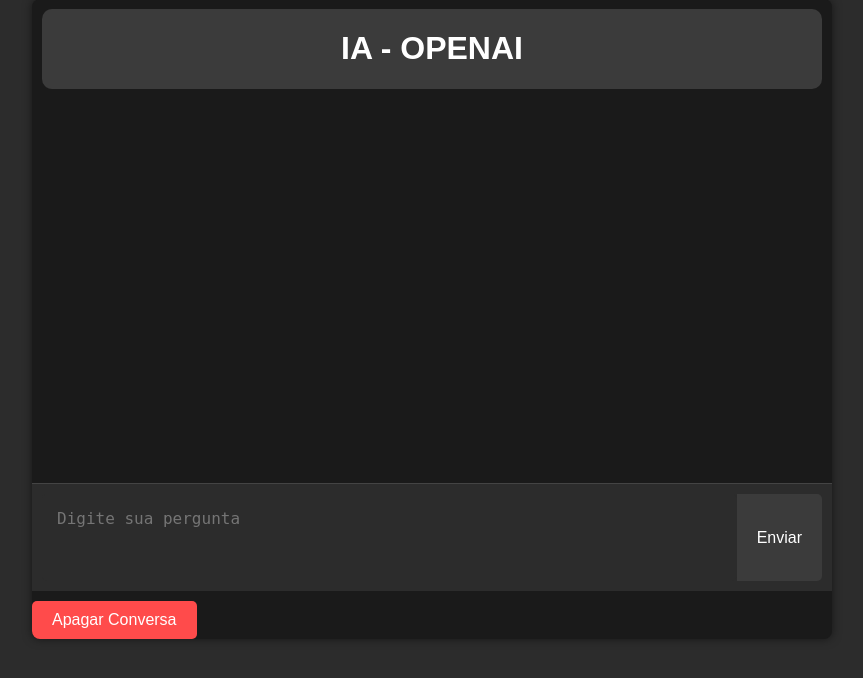
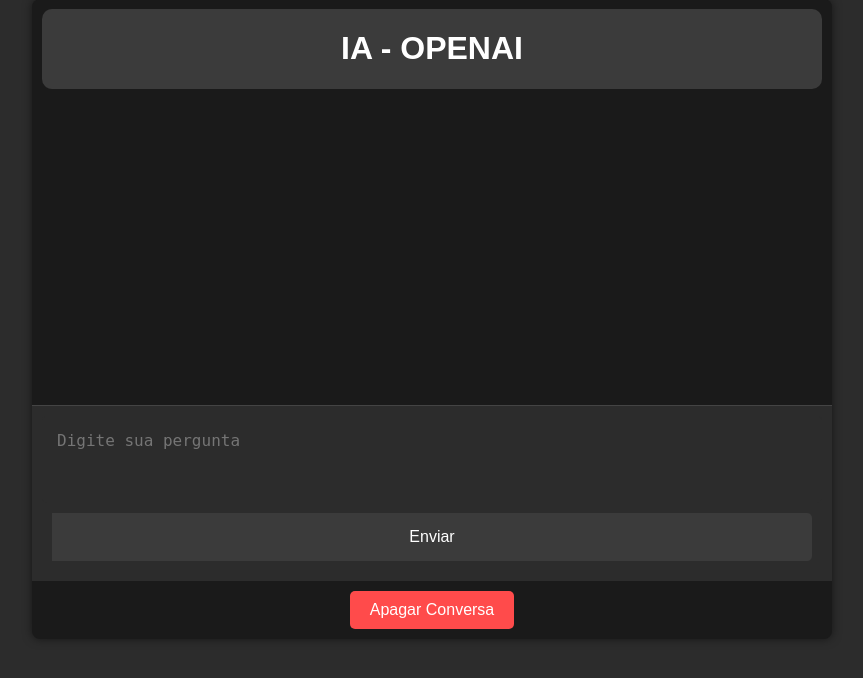
Before and after one commit to LucasS059/IA-OPENAI, a Flask app: page / in a window 1280 px wide. Shown: the part 81-759 px from the top of the page, without its empty margins (208-1071 px from the left). Run offline with Flask 3, Linux system fonts and the light colour scheme.

Commit message:
Carregamento da página, css no botão de de excluir conversa e

```diff
--- a/app.py
+++ b/app.py
@@ -27,7 +27,7 @@ def perguntar():
 
     historico.append({"role": "assistant", "content": resposta})
 
-    return render_template('index.html', historico=historico)
+    return redirect(url_for('home'))
 
 @app.route('/clear', methods=['POST'])
 def limpar():
--- a/templates/index.html
+++ b/templates/index.html
@@ -26,6 +26,7 @@
             display: flex;
             flex-direction: column;
             height: 80vh;
+            position: relative;
         }
 
         .messages {
@@ -57,6 +58,7 @@
 
         .input-container {
             display: flex;
+            flex-direction: column;
             border-top: 1px solid #444444;
             padding: 10px;
             background-color: #2c2c2c;
@@ -104,11 +106,24 @@
             font-size: 16px;
             margin-top: 10px;
             border-radius: 5px;
+            margin: 0 auto;
         }
 
         .clear-button:hover {
             background-color: #ff0000;
         }
+
+        .button_submit {
+            margin: 10px;
+        }
+
+        .forms_clear {
+            padding: 10px;
+            display: flex;
+            justify-content: center;
+            align-items: center;
+        }
+
     </style>
 </head>
 <body>
@@ -124,10 +139,10 @@
             {% endfor %}
         </div>
         <form action="/ChatGpt-Openai" method="POST" class="input-container" id="chat-form">
-            <textarea name="question" placeholder="Digite sua pergunta" rows="3"></textarea>
-            <button type="submit">Enviar</button>
+            <textarea name="question" placeholder="Digite sua pergunta" rows="3" required></textarea>
+            <button class="button_submit" type="submit">Enviar</button>
         </form>
-        <form action="/clear" method="POST">
+        <form action="/clear" method="POST" class="forms_clear">
             <button type="submit" class="clear-button">Apagar Conversa</button>
         </form>
     </div>
@@ -145,8 +160,10 @@
         };
 
         // Chamar a função sempre que o formulário for enviado
-        document.getElementById('chat-form').addEventListener('submit', function() {
+        document.getElementById('chat-form').addEventListener('submit', function(event) {
             scrollToBottom();
+            // Limpar o campo de entrada após o envio
+            document.querySelector('textarea').value = '';
         });
 
         // Impedir que a tecla Enter crie uma nova linha na textarea
@@ -156,7 +173,15 @@
                 document.getElementById('chat-form').submit();
             }
         });
+
+        // Mostrar a animação de carregamento ao enviar o formulário
+        document.getElementById('chat-form').addEventListener('submit', function(event) {
+            var question = document.querySelector('textarea').value.trim();
+            if (question === '') {
+                event.preventDefault();
+                return;
+            }
+        });
     </script>
-
 </body>
 </html>
```
